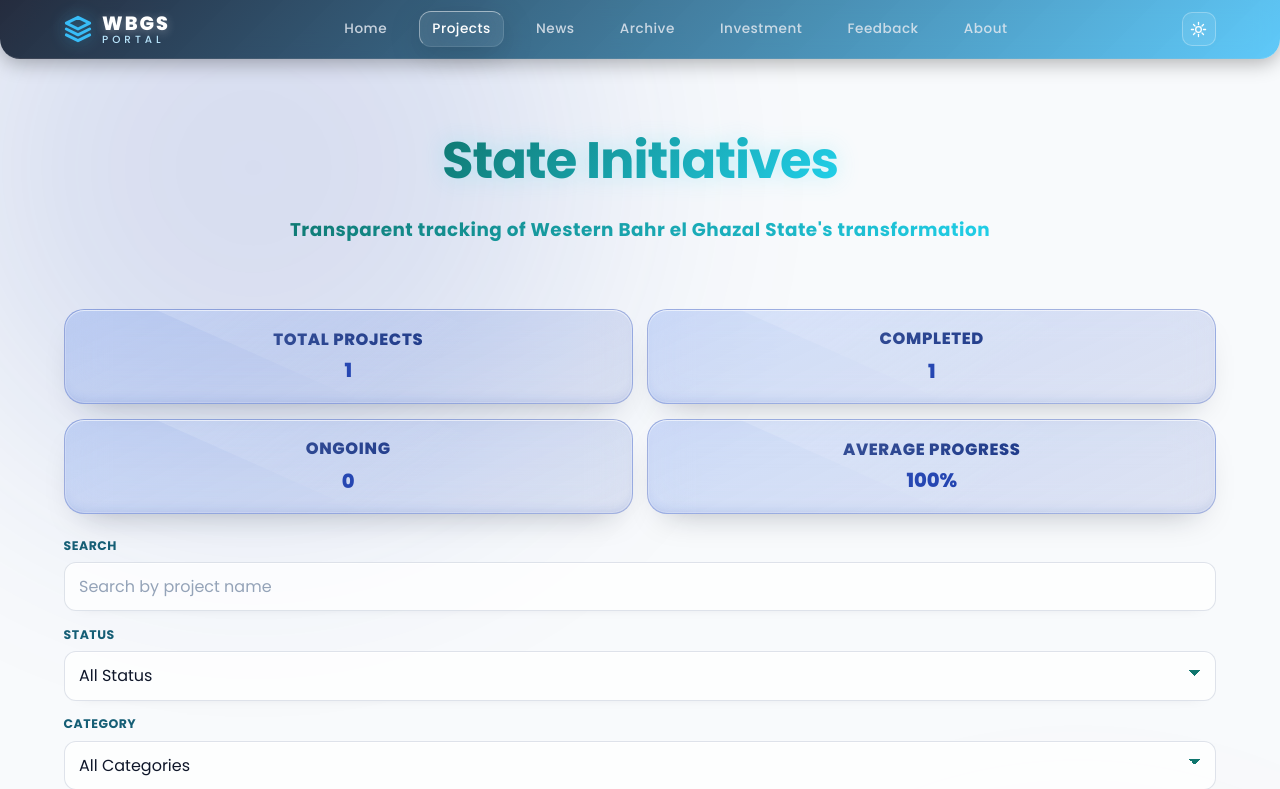
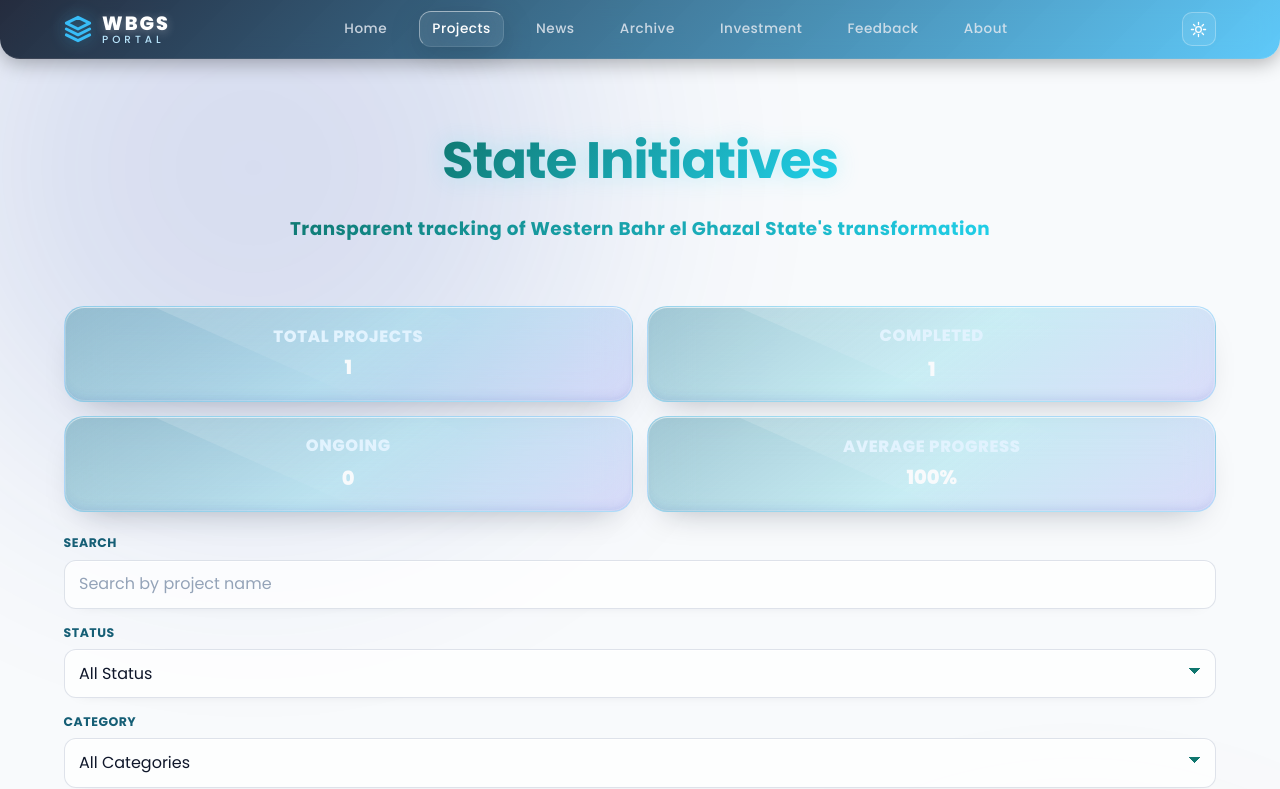
Before and after one commit to NarimanOusman/WBGS, a Django app: page /projects/ in a window 1280 px wide. Shown: the top 789 px of the page. Run offline with Django 5.2, Linux system fonts and the light colour scheme; data comes from the database, SQL or seed files in the repository; data that the repository does not hold is empty; some libraries are stand-ins or nearby versions.

Commit message:
refactor summary styles for improved color scheme and readability

```diff
--- a/static/css/styles.css
+++ b/static/css/styles.css
@@ -952,22 +952,22 @@ footer {
 .summary-completed,
 .summary-ongoing,
 .summary-average {
-  background: linear-gradient(155deg, rgba(37, 99, 235, 0.2), rgba(30, 64, 175, 0.12));
-  border-color: rgba(30, 64, 175, 0.3);
+  background: linear-gradient(145deg, rgba(14, 116, 144, 0.36), rgba(6, 182, 212, 0.2) 52%, rgba(99, 102, 241, 0.2));
+  border-color: rgba(125, 211, 252, 0.42);
 }
 
 .summary-total .summary-label,
 .summary-completed .summary-label,
 .summary-ongoing .summary-label,
 .summary-average .summary-label {
-  color: #1e3a8a;
+  color: #e0f2fe;
 }
 
 .summary-total .summary-value,
 .summary-completed .summary-value,
 .summary-ongoing .summary-value,
 .summary-average .summary-value {
-  color: #1e40af;
+  color: #f8fafc;
 }
 
 .summary-average {
@@ -1144,8 +1144,15 @@ footer {
 
 @media (min-width: 1024px) and (max-width: 1440px) {
   .projects-subtext {
-    font-size: 1.92rem;
-    line-height: 1.64;
+    font-size: 2.15rem;
+    line-height: 1.5;
+  }
+}
+
+@media (min-width: 1441px) {
+  .projects-subtext {
+    font-size: 2.35rem;
+    line-height: 1.45;
   }
 }
 
```
